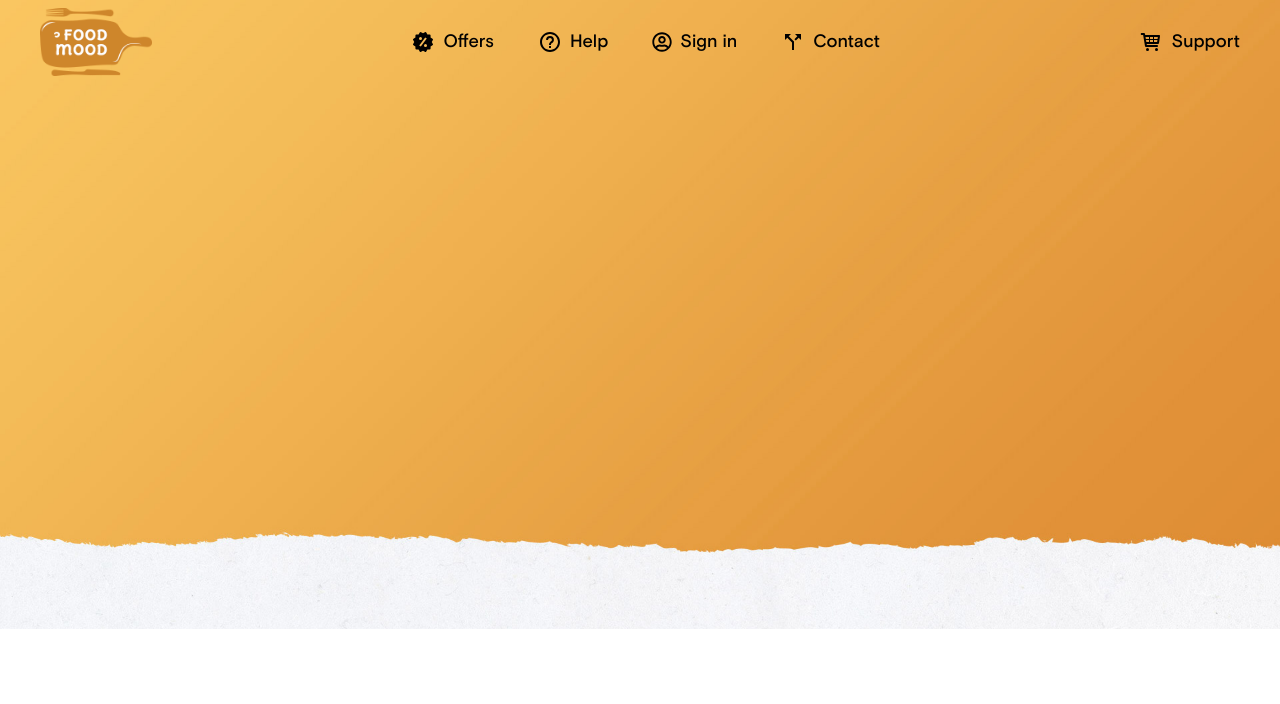
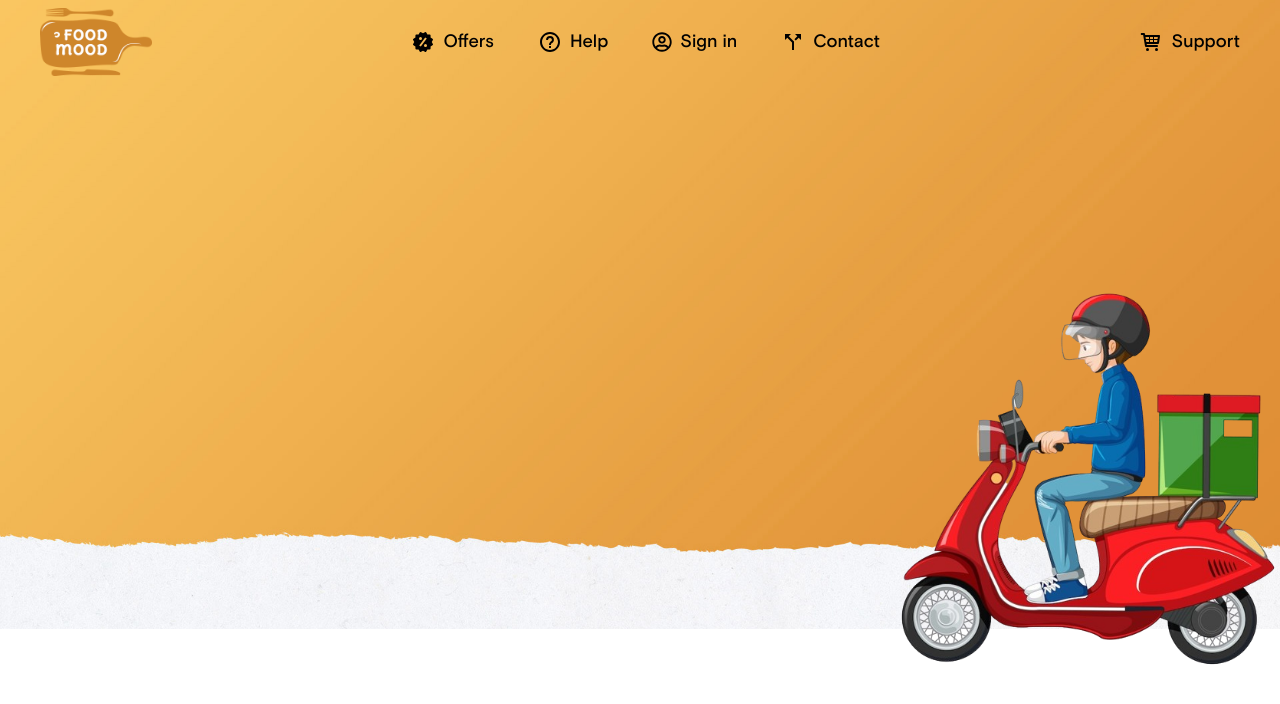
Before and after one commit to Ayu85/Food-Mood, a React (Vite) app in the folder Food-Mood/: page /restaurants in a window 1280 px wide. Shown: the top 704 px of the page. Built offline with nearby package versions, Linux system fonts and the light colour scheme.

Commit message:
implementing the bike animation

```diff
--- a/Food-Mood/src/components/Restautants/Res_Hero.jsx
+++ b/Food-Mood/src/components/Restautants/Res_Hero.jsx
@@ -1,8 +1,11 @@
 import heroBg from '../../assets/food_bg-1.jpg'
+import deliveryBoy from '../../assets/deliveryboy.png'
 const Res_Hero = () => {
     return (
         <div className='relative'>
             <img src={heroBg} alt="" className=' absolute' />
+            <img src={deliveryBoy} alt="" className=' absolute top-72 w-96 right-0' />
+
         </div>
     )
 }
```
